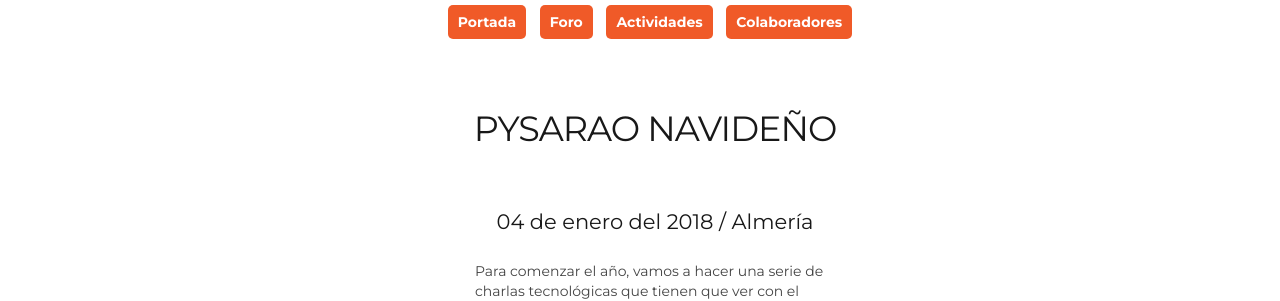
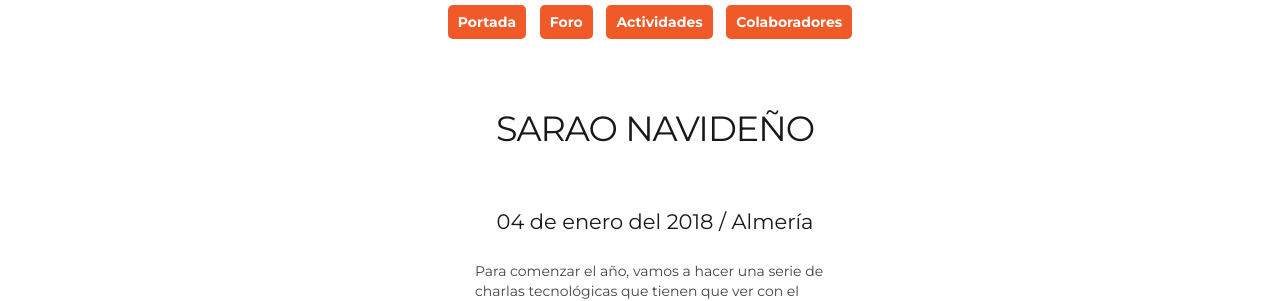
Before and after one commit to HackLab-Sucre/hacklab-sucre.github.io, a Jekyll site: the page actividades/2018/01/04/Sarao-de-Navidad2018.html, which Jekyll copies as it is, in a window 1280 px wide. Shown: the part 335-636 px from the top of the page. Built offline with Jekyll 4.4.1, drawn with Linux system fonts in a browser that asks for light colours; a script that is not in the unit is left out; comment, search, counter and statistics services are not loaded.

Commit message:
Update Sarao-de-Navidad2018.html

```diff
--- a/actividades/2018/01/04/Sarao-de-Navidad2018.html
+++ b/actividades/2018/01/04/Sarao-de-Navidad2018.html
@@ -90,7 +90,7 @@
 
 <div class="container">
     <article>
-        <h2>Pysarao Navideño</h2>
+        <h2>Sarao Navideño</h2>
         <br>
         <h4>04 de enero del 2018 / Almería </h4>
 
```
